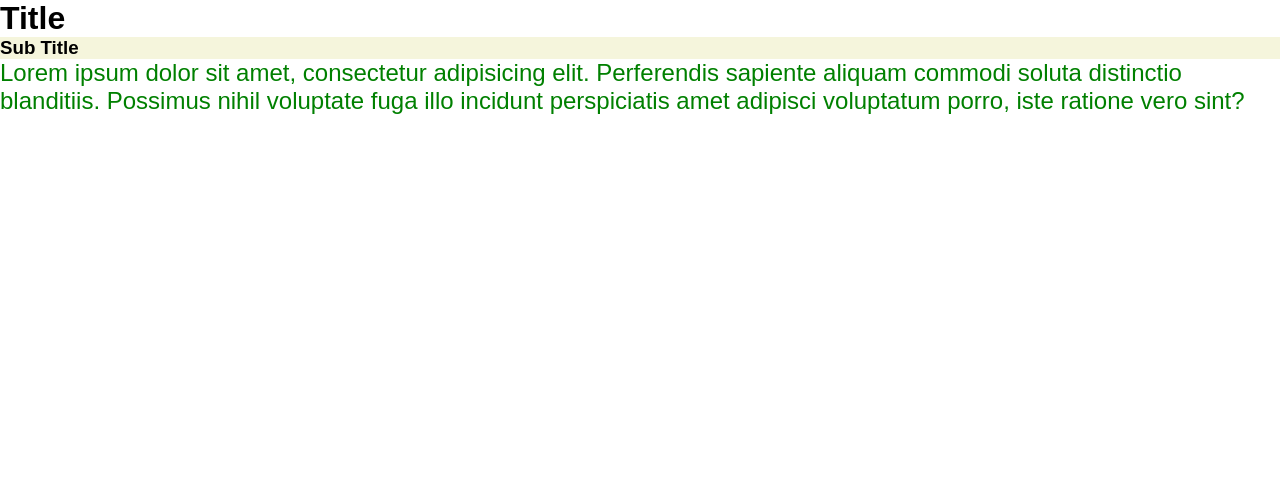
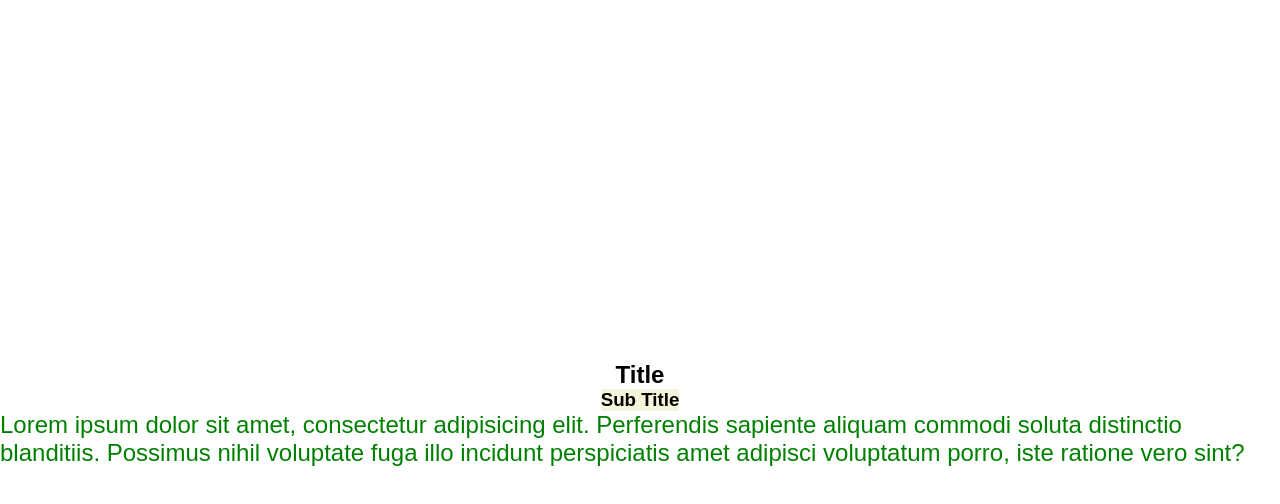
Before and after one commit to innotechBymoen/ScssIntro2, a plain HTML site: page index.html in a window 1280 px wide. Drawn offline with Linux system fonts and the light colour scheme.

Commit message:
Added some nesting

```diff
--- a/index.html
+++ b/index.html
@@ -1,5 +1,6 @@
 <!DOCTYPE html>
 <html lang="en">
+
 <head>
     <meta charset="UTF-8">
     <meta http-equiv="X-UA-Compatible" content="IE=edge">
@@ -7,9 +8,15 @@
     <title>Document</title>
     <link rel="stylesheet" href="/css/style.css">
 </head>
+
 <body>
-    <h1>Title</h1>
-    <h3>Sub Title</h3>
-    <p>Lorem ipsum dolor sit amet, consectetur adipisicing elit. Perferendis sapiente aliquam commodi soluta distinctio blanditiis. Possimus nihil voluptate fuga illo incidunt perspiciatis amet adipisci voluptatum porro, iste ratione vero sint?</p>
+    <article id="main_article">
+        <h1>Title</h1>
+        <h3>Sub Title</h3>
+        <p>Lorem ipsum dolor sit amet, consectetur adipisicing elit. Perferendis sapiente aliquam commodi soluta
+            distinctio blanditiis. Possimus nihil voluptate fuga illo incidunt perspiciatis amet adipisci voluptatum
+            porro, iste ratione vero sint?</p>
+    </article>
 </body>
+
 </html>
--- a/scss/style.scss
+++ b/scss/style.scss
@@ -4,11 +4,28 @@
     font-family: sans-serif;
 }
 
-p {
-    font-size: 1.5rem;
-    color: green;
+#main_article {
+    min-height: 100vh;
+    display: grid;
+    place-items: center;
+    grid-template-rows: 1fr auto 1fr;
+
+    >h1 {
+        align-self: end;
+    }
+
+    >h3 {
+        background-color: beige;
+    }
+
+    >p {
+        align-self: start;
+        font-size: 1.5rem;
+        color: green;
+        transition: color 0.3s linear;
+
+        &:hover {
+            color: orange;
+        }
+    }
 }
-
-h3 {
-    background-color: beige;
-}
```
Also changed, not shown: css/style.css.
